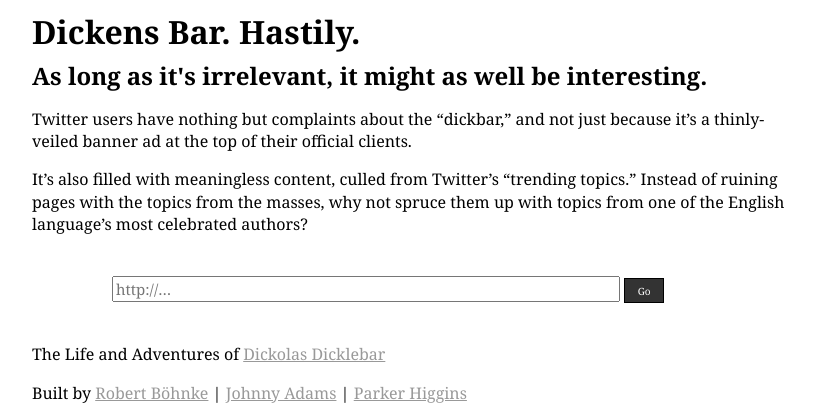
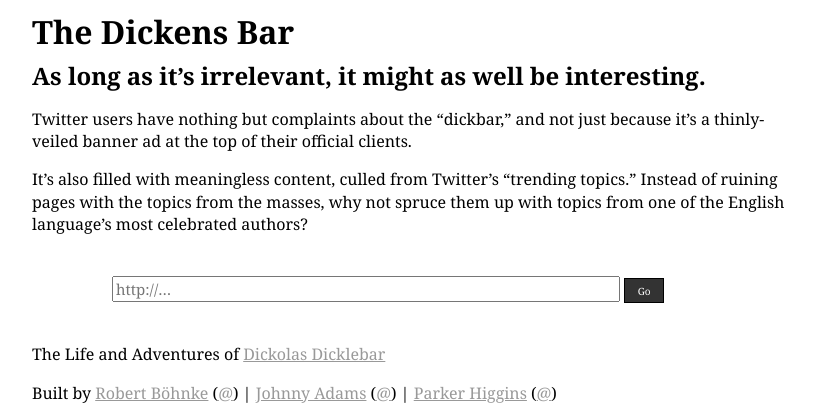
Before and after one commit to robb/thedickensbar.com, a Jekyll site: the page built from index.md, in a window 1280 px wide, cut to the strip 0-416 px from the top of the page. Shown: the whole strip, without its empty margins (228-1043 px from the left). Built offline with Jekyll 4.4.1, drawn with Linux system fonts in a browser that asks for light colours; comment, search, counter and statistics services are not loaded; some of the changed lines change nothing that is shown.

Commit message:
Refining frontpage

```diff
--- a/index.md
+++ b/index.md
@@ -2,9 +2,9 @@
 layout: default
 ---
 
-<h1>Dickens Bar. Hastily.</h1>
+# The Dickens Bar
 
-<h2>As long as it's irrelevant, it might as well be interesting.</h2>
+## As long as it's irrelevant, it might as well be interesting.
 
 Twitter users have nothing but complaints about the "dickbar," and not just because
 it's a thinly-veiled banner ad at the top of their official clients.
@@ -20,14 +20,17 @@
 The Life and Adventures of [Dickolas Dicklebar][dickbar]
 
 Built by
-[Robert B&ouml;hnke][robb] | [Johnny Adams][johnny] | [Parker Higgins][parker]
+[Robert B&ouml;hnke][robb] ([@][robb_twitter]) | [Johnny Adams][johnny] ([@][johnny_twitter]) | [Parker Higgins][parker] ([@][parker_twitter])
 
 <div id="share">
 	<a href="http://twitter.com/share" class="twitter-share-button" data-count="horizontal">Tweet</a>
 	<iframe class="facebook" src="http://www.facebook.com/plugins/like.php?href=http%3A%2F%2Fthedickensbar.com&amp;layout=standard&amp;show_faces=false&amp;width=450&amp;action=like&amp;font=arial&amp;colorscheme=light&amp;height=35" style="border:none; overflow:hidden; width:450px; height:35px;"></iframe>
 </div>
 
-[robb]:    http://robb.is
-[parker]:  http://parkerhiggins.net
-[johnny]:  http://johnadams.com
-[dickbar]: http://dickbar.org
+[robb]:           http://robb.is
+[robb_twitter]:   http://twitter.com/ceterum_censeo
+[parker]:         http://parkerhiggins.net
+[parker_twitter]: http://twitter.com/thisisparker
+[johnny]:         http://johndadams.com
+[johnny_twitter]: http://twitter.com/johnnyadams
+[dickbar]:        http://dickbar.org
```
